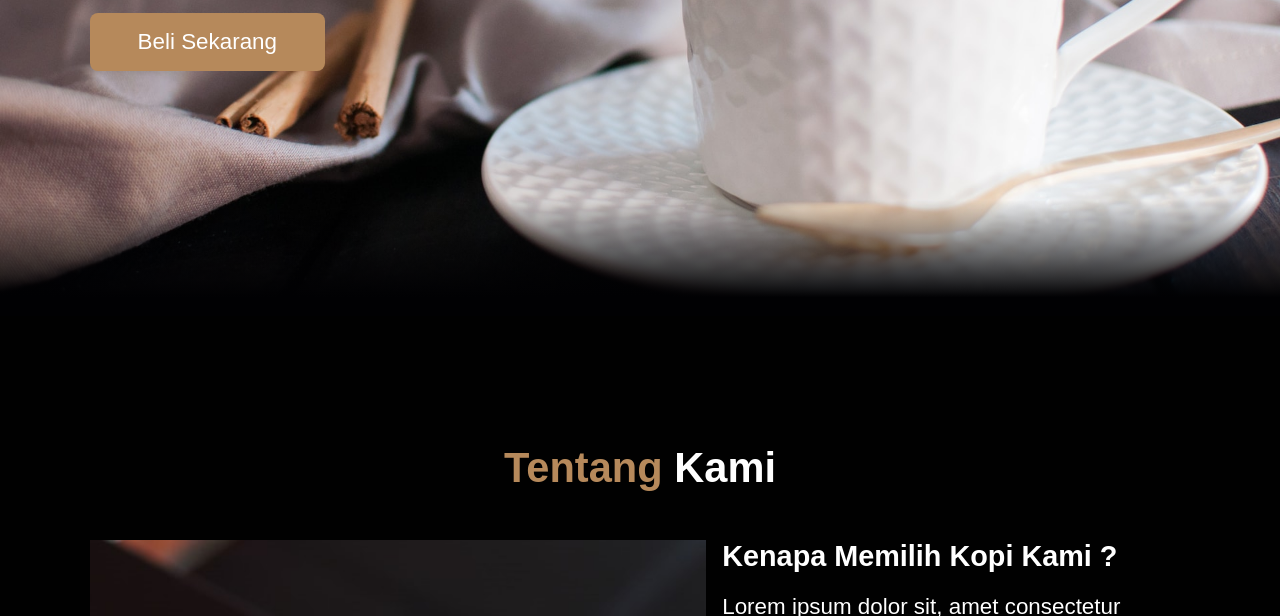
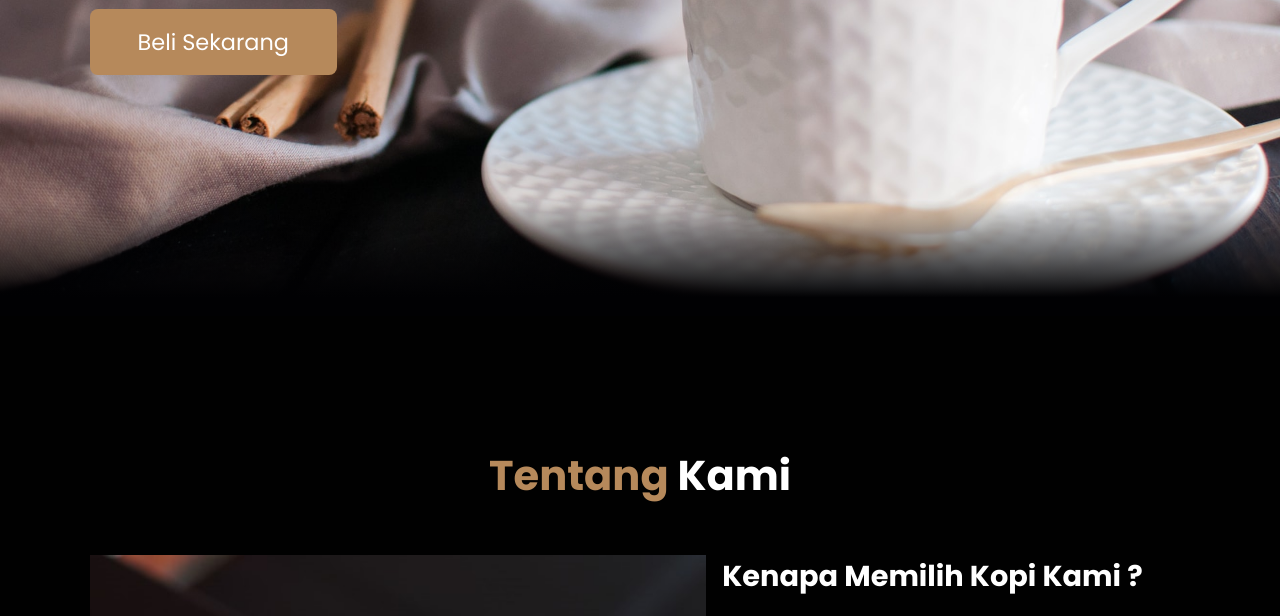
Before and after one commit to yulius15/yulius15.gifthub.io, a plain HTML site: page index.html in a window 1280 px wide. Shown: the part 484-1100 px from the top of the page. Drawn offline with nearby package versions, Linux system fonts and the light colour scheme.

Commit message:
Update kopisenja.css

```diff
--- a/kopisenja.css
+++ b/kopisenja.css
@@ -18,7 +18,7 @@ html {
 }
 
 body {
-    font-family: 'poppings', sans-serif;
+    font-family: 'poppins', sans-serif;
     background-color: var(--bg);
     color: white;
 
```
